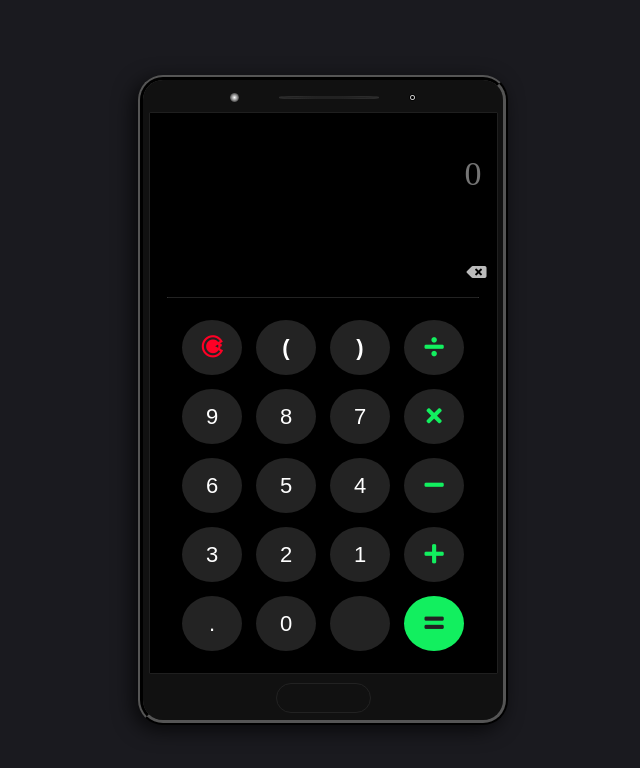
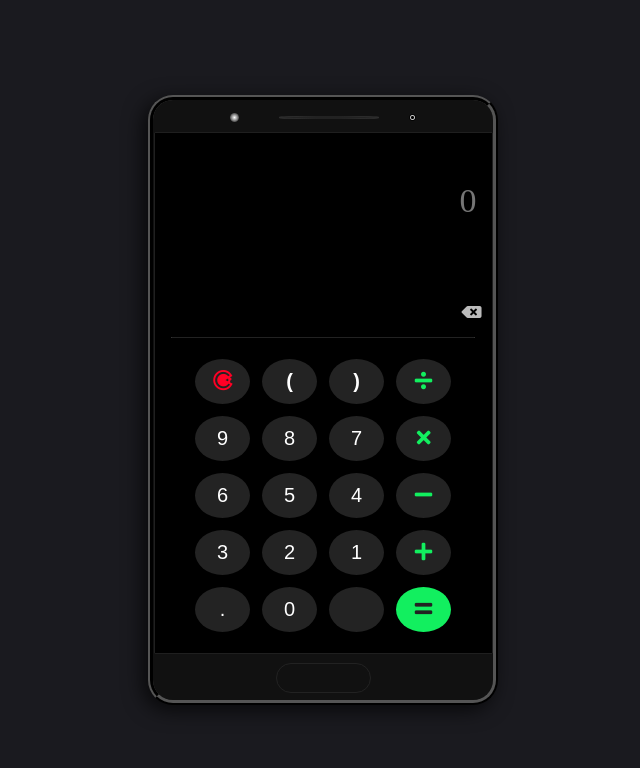
Before and after one commit to dc7devs/calculator-web-js, a plain HTML site: page index.html in a window 1280 px wide. Shown: the whole page, without its empty margins (317-957 px from the left). Drawn offline with Linux system fonts and the light colour scheme.

```diff
--- a/style/style.css
+++ b/style/style.css
@@ -17,8 +17,8 @@ html, body {
 
 .container {
    position: relative;
-   height: 650px;
-   width: 370px;
+   height: 610px;
+   width: 350px;
 
    background-color: #111;
    border-radius: 25px;
@@ -86,8 +86,9 @@ html, body {
 }
 
 .screen-calc {
-   min-height:560px;
-   width: 347px;
+   min-height: 520px;
+   /* width: 347px; */
+   width: 337px;
 
    display: flex;
    flex-direction: column;
@@ -178,15 +179,15 @@ html, body {
 
 
 .section-buttons .botao {
-   width: 60px;
-   height: 55px;
-   margin: 6px;
-   line-height: 55px;
+   width: 55px;
+   height: 45px;
+   margin: 5px;
+   line-height: 45px;
 
    border-width: 1px;
    border: none;
    border-radius: 50%;
-   font-size: 22px;
+   font-size: 20px;
 
    color: #fff;
    background-color: #232323;
```
